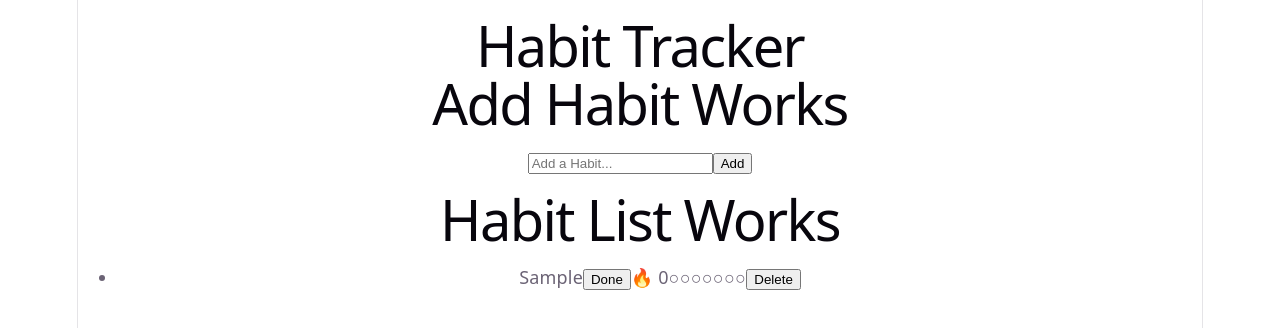
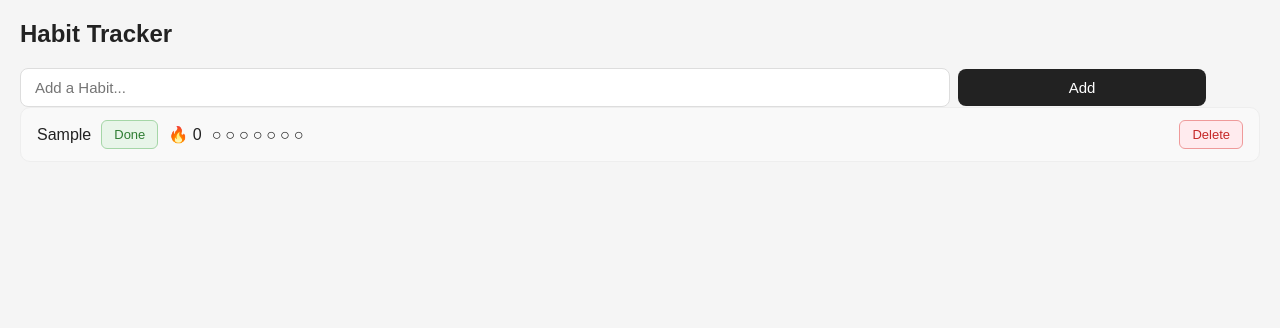
Before and after one commit to Anshika-111/HabitTracker, a React (Vite) app: page / in a window 1280 px wide. Both pictures are taken after typing "Sample" into the empty fields and a click on the button "Add". Shown: the top 328 px of the page. Built offline with nearby package versions, Linux system fonts and the light colour scheme.

Commit message:
added styling

```diff
--- a/src/AddHabit.jsx
+++ b/src/AddHabit.jsx
@@ -7,9 +7,8 @@ function AddHabit({onAdd}){
     }
     return(
         <div>
-            <h1>Add Habit Works</h1>
-            <input value={input} onChange = {(e) => setInput(e.target.value)} placeholder="Add a Habit..."/>
-            <button onClick={handleSubmit}>Add</button>
+            <input className= "habit-input" value={input} onChange = {(e) => setInput(e.target.value)} placeholder="Add a Habit..."/>
+            <button className="add-btn" onClick={handleSubmit}>Add</button>
         </div>
     )
 }
--- a/src/HabitList.jsx
+++ b/src/HabitList.jsx
@@ -25,16 +25,17 @@ function HabitList({habits, toggle, deleteHabit}){
     if(habits.length === 0) return <p>No habits yet. Add one above!</p>
     return(
         <div>
-            <h1>Habit List Works</h1>
-            <ul>
+            <ul className="habit-list">
                 {habits.map(habit =>
-                <li key={habit.id}>{habit.name}
-                <button onClick={() => toggle(habit.id)}>Done</button>
+                <li className="habit-item" key={habit.id}>{habit.name}
+                <button className="done-btn" onClick={() => toggle(habit.id)}>Done</button>
                 🔥 {streakCalc(habit.completedDates)}
+                <div className="dots-row">
                 {getLast7days().map(date =>
                     habit.completedDates.includes(date) ? <span key={date}>●</span> :<span key={date}>○</span>
                 )}
-                <button onClick={() => deleteHabit(habit.id)}>Delete</button>
+                </div>
+                <button className="delete-btn" onClick={() => deleteHabit(habit.id)}>Delete</button>
                 </li>
                 )}
             </ul>
--- a/src/index.css
+++ b/src/index.css
@@ -1,111 +1,136 @@
-:root {
-  --text: #6b6375;
-  --text-h: #08060d;
-  --bg: #fff;
-  --border: #e5e4e7;
-  --code-bg: #f4f3ec;
-  --accent: #aa3bff;
-  --accent-bg: rgba(170, 59, 255, 0.1);
-  --accent-border: rgba(170, 59, 255, 0.5);
-  --social-bg: rgba(244, 243, 236, 0.5);
-  --shadow:
-    rgba(0, 0, 0, 0.1) 0 10px 15px -3px, rgba(0, 0, 0, 0.05) 0 4px 6px -2px;
+* {
+  box-sizing: border-box;
+  margin: 0;
+  padding: 0;
+}
 
-  --sans: system-ui, 'Segoe UI', Roboto, sans-serif;
-  --heading: system-ui, 'Segoe UI', Roboto, sans-serif;
-  --mono: ui-monospace, Consolas, monospace;
+body {
+  font-family: sans-serif;
+  background: #f5f5f5;
+  color: #222;
+  padding: 20px;
+}
 
-  font: 18px/145% var(--sans);
-  letter-spacing: 0.18px;
-  color-scheme: light dark;
-  color: var(--text);
-  background: var(--bg);
-  font-synthesis: none;
-  text-rendering: optimizeLegibility;
-  -webkit-font-smoothing: antialiased;
-  -moz-osx-font-smoothing: grayscale;
+h1 {
+  font-size: 24px;
+  margin-bottom: 20px;
+}
 
-  @media (max-width: 1024px) {
-    font-size: 16px;
+.container {
+  max-width: 600px;
+  margin: 0 auto;
+  background: white;
+  padding: 30px;
+  border-radius: 12px;
+  box-shadow: 0 2px 12px rgba(0,0,0,0.08);
+}
+
+.habit-input {
+  padding: 10px 14px;
+  font-size: 15px;
+  border: 1px solid #ddd;
+  border-radius: 8px;
+  width: 75%;
+  outline: none;
+}
+
+.habit-input:focus {
+  border-color: #666;
+}
+
+.add-btn {
+  padding: 10px 16px;
+  font-size: 15px;
+  background: #222;
+  color: white;
+  border: none;
+  border-radius: 8px;
+  cursor: pointer;
+  margin-left: 8px;
+  width: 20%;
+}
+
+.add-btn:hover {
+  background: #444;
+}
+
+.habit-list {
+  list-style: none;
+  display: flex;
+  flex-direction: column;
+  gap: 12px;
+}
+
+.habit-item {
+  display: flex;
+  align-items: center;
+  gap: 10px;
+  padding: 12px 16px;
+  background: #f9f9f9;
+  border-radius: 10px;
+  border: 1px solid #eee;
+  flex-wrap: wrap;
+}
+
+.done-btn {
+  padding: 6px 12px;
+  font-size: 13px;
+  background: #e8f5e9;
+  color: #2e7d32;
+  border: 1px solid #a5d6a7;
+  border-radius: 6px;
+  cursor: pointer;
+}
+
+.done-btn:hover {
+  background: #c8e6c9;
+}
+
+.delete-btn {
+  padding: 6px 12px;
+  font-size: 13px;
+  background: #ffebee;
+  color: #c62828;
+  border: 1px solid #ef9a9a;
+  border-radius: 6px;
+  cursor: pointer;
+  margin-left: auto;
+}
+
+.delete-btn:hover {
+  background: #ffcdd2;
+}
+
+@media (max-width: 480px) {
+  body {
+    padding: 10px;
+  }
+
+  .container {
+    padding: 20px;
+    border-radius: 0;
+    box-shadow: none;
+  }
+
+  .habit-input {
+    width: 70%;
+  }
+
+  .add-btn {
+    width: 25%;
+  }
+
+  .habit-item {
+    flex-direction: column;
+    align-items: flex-start;
+  }
+
+  .delete-btn {
+    margin-left: 0;
   }
 }
 
-@media (prefers-color-scheme: dark) {
-  :root {
-    --text: #9ca3af;
-    --text-h: #f3f4f6;
-    --bg: #16171d;
-    --border: #2e303a;
-    --code-bg: #1f2028;
-    --accent: #c084fc;
-    --accent-bg: rgba(192, 132, 252, 0.15);
-    --accent-border: rgba(192, 132, 252, 0.5);
-    --social-bg: rgba(47, 48, 58, 0.5);
-    --shadow:
-      rgba(0, 0, 0, 0.4) 0 10px 15px -3px, rgba(0, 0, 0, 0.25) 0 4px 6px -2px;
-  }
-
-  #social .button-icon {
-    filter: invert(1) brightness(2);
-  }
+.dots-row {
+  display: flex;
+  gap: 4px;
 }
-
-body {
-  margin: 0;
-}
-
-#root {
-  width: 1126px;
-  max-width: 100%;
-  margin: 0 auto;
-  text-align: center;
-  border-inline: 1px solid var(--border);
-  min-height: 100svh;
-  display: flex;
-  flex-direction: column;
-  box-sizing: border-box;
-}
-
-h1,
-h2 {
-  font-family: var(--heading);
-  font-weight: 500;
-  color: var(--text-h);
-}
-
-h1 {
-  font-size: 56px;
-  letter-spacing: -1.68px;
-  margin: 32px 0;
-  @media (max-width: 1024px) {
-    font-size: 36px;
-    margin: 20px 0;
-  }
-}
-h2 {
-  font-size: 24px;
-  line-height: 118%;
-  letter-spacing: -0.24px;
-  margin: 0 0 8px;
-  @media (max-width: 1024px) {
-    font-size: 20px;
-  }
-}
-p {
-  margin: 0;
-}
-
-code,
-.counter {
-  font-family: var(--mono);
-  display: inline-flex;
-  border-radius: 4px;
-  color: var(--text-h);
-}
-
-code {
-  font-size: 15px;
-  line-height: 135%;
-  padding: 4px 8px;
-  background: var(--code-bg);
-}
```
Also changed, not shown: src/App.css (deleted, +0 -184 lines).
